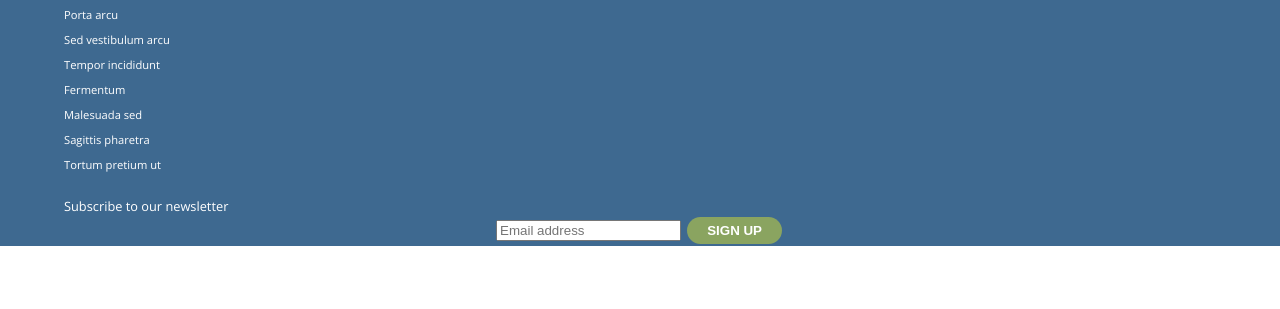
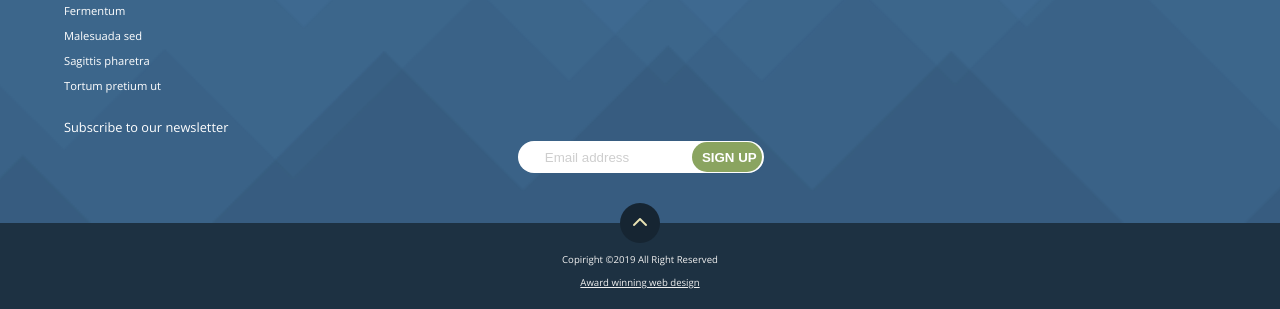
Before and after one commit to endyranaudo/Trial-by-front-end, a website: page public/index.html in a window 1280 px wide. Shown: the part 2065-2374 px from the top of the page. Before the commit the page ends 2311 px from the top, so only its background shows below. Drawn offline with nearby package versions, Linux system fonts and the light colour scheme.

Commit message:
mobile layout almost done, moving to medium size layout

```diff
--- a/public/index.html
+++ b/public/index.html
@@ -11,7 +11,7 @@
 </head>
 <body>
     <nav>
-        <div class="container">
+        <div class="container navbar">
             <img class="logo" src="./images/logo.png">
             <img class="lens" src="./images/icon-search-white.png">
             <img class="hamburger" src="./images/icon-menu.png">
@@ -69,7 +69,6 @@
         <div class="container">
             <div class="city-card">
                 <img class="city-pic" src="./images/photo-bridge.jpg" alt="london-bridge">
-                </div>
                 <h4>Fusce gravid arcu</h4>
                 <p class="date"> THU 06/06/2019 </p>
                 <p class="city-description">Nulla sed ut perspiciatis unde omnis iste natus error sit</p>
@@ -131,9 +130,9 @@
         <div class="container">
             <div class="subscribe">
                 <p>Subscribe to our newsletter</p>
-                <div>
+                <div class="signup">
                     <input type="email" placeholder="Email address">
-                    <button><strong>SIGN UP</strong></button>
+                    <input type="submit" value="SIGN UP">
                 </div>
             </div>
         </div>
@@ -142,6 +141,11 @@
 
 
     <footer>
+        <img src="./images/icon-up.png" alt="icon up">
+        <div class="footer-content">
+            <p class="copyrights">Copiright &copy2019 All Right Reserved</p>
+            <p class="award">Award winning web design</p>
+        </div>
 
     </footer>
 
--- a/public/scss/styles.scss
+++ b/public/scss/styles.scss
@@ -61,32 +61,35 @@
     margin-bottom: 50px;
 }
 
-.filter {
-    background-color: $blue;
-    background-blend-mode: overlay;
+.container {
+    margin: 0 4rem;
 }
+
 
 // #### SMALL ####
 // NAVBAR
 
-.container {
-    margin: 0 4rem;
-}
-
+.navbar {
+    display: flex;
+    align-items: center;
+    justify-content: flex-end;
     .logo {
         height: 20px;
-    margin: 10px 0;
+        margin: 10px;
+        margin-right: auto;
     }
 
     .lens {
         height: 15px;
-    margin: 10px 0;
+        margin: 10px 20px 10px 0;
     }
 
     .hamburger {
         height: 15px;
         margin: 10px 0;
     }
+}
+
 
 // SECTION HEADER
 
@@ -122,17 +125,16 @@
     font-size: 0.8rem;
     text-align: center;
     margin: 20px 0;
-    padding: 20px 0;
+    padding: 10px 0;
     color: $blue;
-    // position: absolute;
     position: relative;
     img {
         height: 30px;
-        // margin: auto;
         text-align: center;
-        // position: relative;
         position: absolute;
         top: -12px;
+        left: 50%;
+        margin-left: -20px;
     }
 }
 
@@ -141,11 +143,12 @@
 
 .city {
     text-align: center;
+
     .city-card{
-    margin-bottom: 8px;
+    margin-bottom: 10px;
     };
     .city-pic {
-        height: 180px;
+        height: 160px;
         border-top: $blue solid 2px;
         border-bottom: $blue solid 2px;
         background-color: $blue;
@@ -206,7 +209,10 @@
 .menu-bottom {
     background-color: $blue;
     color: #fff;
-
+    background-image: url("../images/small/bg-blue-sm.png");
+    background-position: bottom;
+    background-repeat: none;
+    background-size: cover;
     .row {
         display: flex;
         margin-bottom: 15px;
@@ -240,18 +246,70 @@
     .subscribe {
         text-align: center;
         p {
-            margin: 0;
+            margin: 0 0 5px 0;
             text-align: left;
             font-size: 0.8rem
         }
-        button {
+        .signup {
+            padding-bottom: 50px;
+        }
+        input[type="email"] {
+            width: 187px;
+            height: 30px;
+            padding-right: 2rem;
+            padding-left: 2em;
+            border-radius: 25px;
+            border: none;
+            color: $text;
+        }
+
+        input[type="submit"] {
+            margin-left: -76px;
+            height: 30px;
+            width: 70px;
+            padding: 5px 10px 5px 10px;
             background: $green;
             color: #fff;
-            margin: 2px;
-            padding: 6px 20px;
             border-radius: 25px;
             border: none;
-            };
+            -webkit-appearance: none;
+            font-weight: bold;
+        }
+        ::placeholder {
+            color: grayscale($color: #cecece);
+        }
 
     }
 }
+
+footer {
+    background-color: $blue-dark;
+    text-align: center;
+    color: $grey-light;
+    position: relative;
+    img {
+        height: 40px;
+        position: -20;
+        position: absolute;
+        left: 50%;
+        margin-left: -20px;
+        top: -20px;
+    }
+    .footer-content {
+        padding: 30px 0 10px 0;;
+    }
+    .copyrights {
+        margin: 0;
+        font-size: 0.6rem;
+    }
+    .award {
+        font-size: 0.6rem;
+        margin-top: 10px;
+        text-decoration-line: underline;
+    }
+}
+
+
+// .main-container {
+
+// }
```
Also changed, not shown: public/scss/styles.css, 2 other files. Lines whose indentation alone changed are shown as unchanged.
